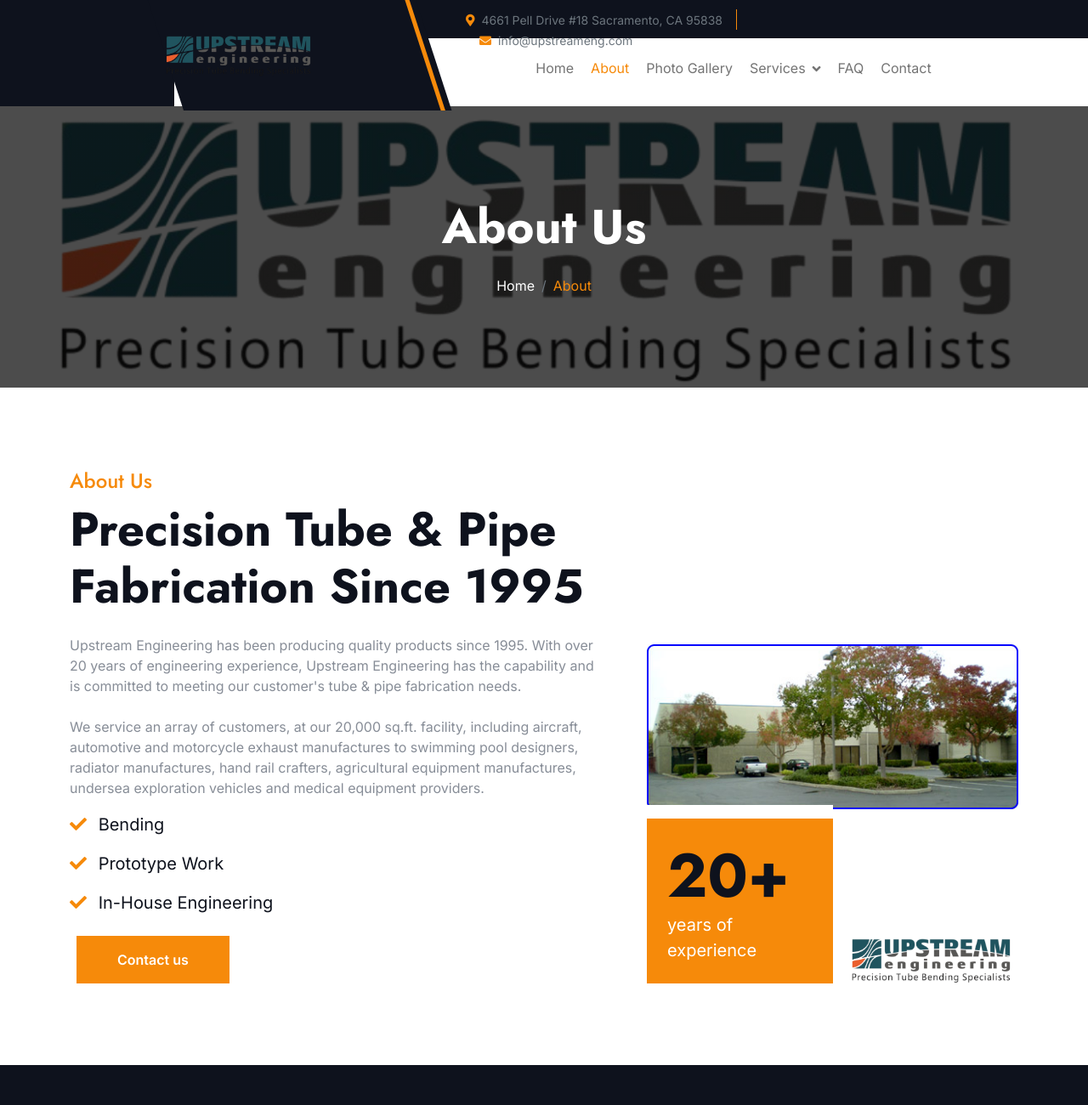
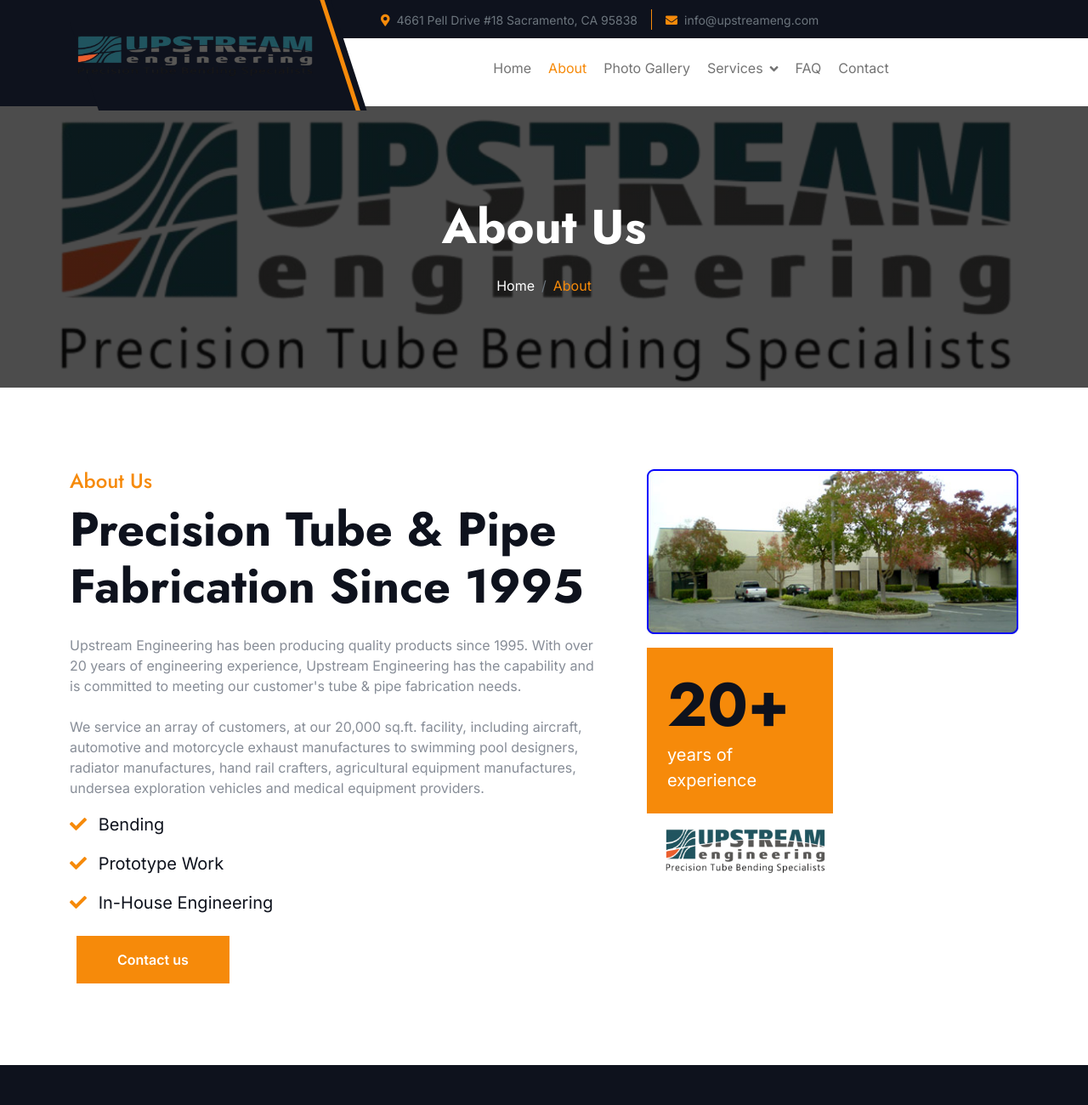
Before and after one commit to Ayo827/upstream-engineering-website-remodel, a plain HTML site: page about.html in a window 1280 px wide. Shown: the top 1300 px of the page at 85% size. Drawn offline with nearby package versions, Linux system fonts and the light colour scheme; a web font is replaced by a local one.

Commit message:
Fixes: logo positioning

```diff
--- a/about.html
+++ b/about.html
@@ -49,13 +49,13 @@
                 <div class="d-flex align-items-center h-100">
                     <a href="#" class="navbar-brand" style="height: 130px;">
                         <!-- <h1 class="text-primary mb-0"><i class="fas fa-bolt"></i> Upstream Engineering</h1> -->
-                        <img src="img/upstream_logo.png" style="object-fit: contain; height: 100%; width: 400px;" alt="Logo">
+                        <img src="img/upstream_logo.png" style="object-fit: fill; height: 100%; width: 300px;" alt="Logo">
                     </a>
                 </div>
                 <div class="w-100 h-100">
                     <div class="topbar px-0 py-2 d-none d-lg-block" style="height: 45px;">
                         <div class="row gx-0 align-items-center">
-                            <div class="col-lg-8 text-center text-lg-center mb-lg-0">
+                            <div class="col-lg-12 text-center text-lg-center mb-lg-0">
                                 <div class="d-flex flex-wrap">
                                     <div class="border-end border-primary pe-3">
                                         <a href="#" class="text-muted small"><i class="fas fa-map-marker-alt text-primary me-2"></i>4661 Pell Drive #18
@@ -71,8 +71,9 @@
                     <div class="nav-bar px-0 py-lg-0" style="height: 80px;">
                         <nav class="navbar navbar-expand-lg navbar-light d-flex justify-content-lg-end">
                             <a href="#" class="navbar-brand-2">
-                                <h1 class="text-primary mb-0"><i class="fas fa-bolt"></i> Upstream Engineering</h1>
+                                <!-- <h1 class="text-primary mb-0"><i class="fas fa-bolt"></i> Upstream Engineering</h1> -->
                                 <!-- <img src="img/logo.png" alt="Logo"> -->
+                                <img src="img/upstream_logo.png" style="object-fit: fill; height: 100%; width: 150px;" alt="Logo">
                             </a>
                             <button class="navbar-toggler" type="button" data-bs-toggle="collapse" data-bs-target="#navbarCollapse">
                                 <span class="fa fa-bars"></span>
@@ -139,15 +140,15 @@
                     </div>
                     <div class="col-lg-5 wow fadeInRight" data-wow-delay="0.2s">
                         <div class="position-relative h-100">
-                            <img src="img/about2.jpg" class="img-fluid w-100 h-100" style="object-fit: contain;" alt="">
+                            <img src="img/about2.jpg" class="img-fluid w-100" style="object-fit: contain;" alt="">
                             <div class="bg-white">
-                                <div class="position-absolute pt-3 bg-white" style="width: 50%; left: 0; bottom: 0;">
+                                <div class=" pt-3 bg-white" style="width: 50%; left: 0; bottom: 0;">
                                     <div class="bg-primary p-4">
                                         <h4 class="display-2 mb-0">20+</h4>
                                         <p class="text-white fs-5 mb-0">years of experience</p>
                                     </div>
                                 </div>
-                                 <div class="position-absolute p-3 bg-white pb-0 pe-0" style="width: 50%; bottom: 0; right: 0;">
+                                 <div class="p-3 bg-white pb-0 pe-0" style="width: 50%; bottom: 0; right: 0;">
                                     <img src="img/upstream_logo.png" class="img-fluid" alt="">
                                 </div>
                             </div>
--- a/css/style.css
+++ b/css/style.css
@@ -87,6 +87,7 @@
 }
 
 /*** Navbar Start ***/
+
 .header-top .topbar .dropdown-toggle::after {
     border: none;
     content: "\f107";
```
Also changed, not shown: bending.html (+5 -3 lines), comingsoon.html (+4 -4 lines), contact.html (+4 -3 lines), index.html (+6 -5 lines), other-capabilities.html (+4 -4 lines).
